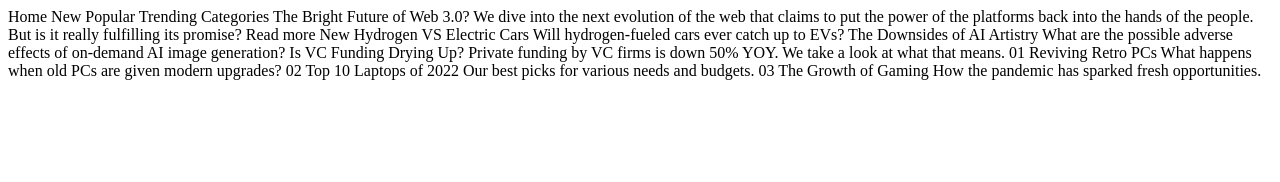
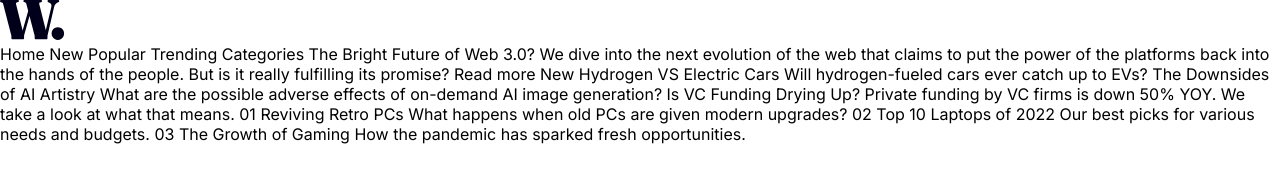
Before and after one commit to jeremyoduromanu/newshomepagemain, a plain HTML site: page index.html in a window 1280 px wide. Drawn offline with Linux system fonts and the light colour scheme.

Commit message:
adding fonts

```diff
--- a/index.html
+++ b/index.html
@@ -8,6 +8,9 @@
 
   <link rel="icon" type="image/png" sizes="32x32" href="./assets/images/favicon-32x32.png">
   <link rel="stylesheet" href="./style.css">
+  <link rel="preconnect" href="https://fonts.googleapis.com">
+  <link rel="preconnect" href="https://fonts.gstatic.com" crossorigin>
+  <link href="https://fonts.googleapis.com/css2?family=Inter:wght@400;700;800&display=swap" rel="stylesheet">
   <title>Frontend Mentor | News homepage</title>
 
   <!-- Feel free to remove these styles or customise in your own stylesheet 👍 -->
@@ -24,6 +27,13 @@
 </head>
 
 <body>
+
+  <header>
+    <div class="logo">
+      <img src="./assets/images/logo.svg" alt="">
+    </div>
+  </header>
+
 
   Home
   New
--- a/style.css
+++ b/style.css
@@ -6,3 +6,13 @@
     --dark-grayish-blue: hsl(236, 13%, 42%);
     --very-dark-blue: hsl(240, 100%, 5%);
 }
+
+*{
+    padding: 0;
+    margin: 0;
+    box-sizing: border-box;
+}
+
+body{
+    font-family: 'Inter', sans-serif;
+}
```
